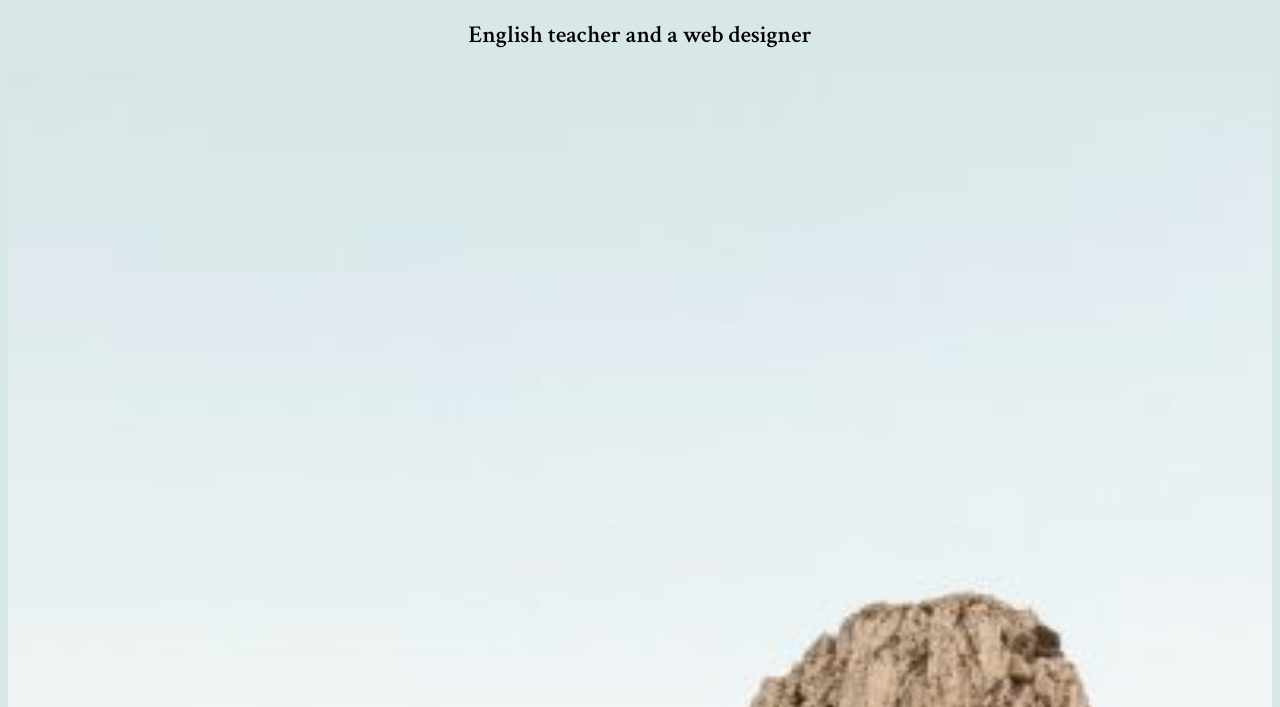
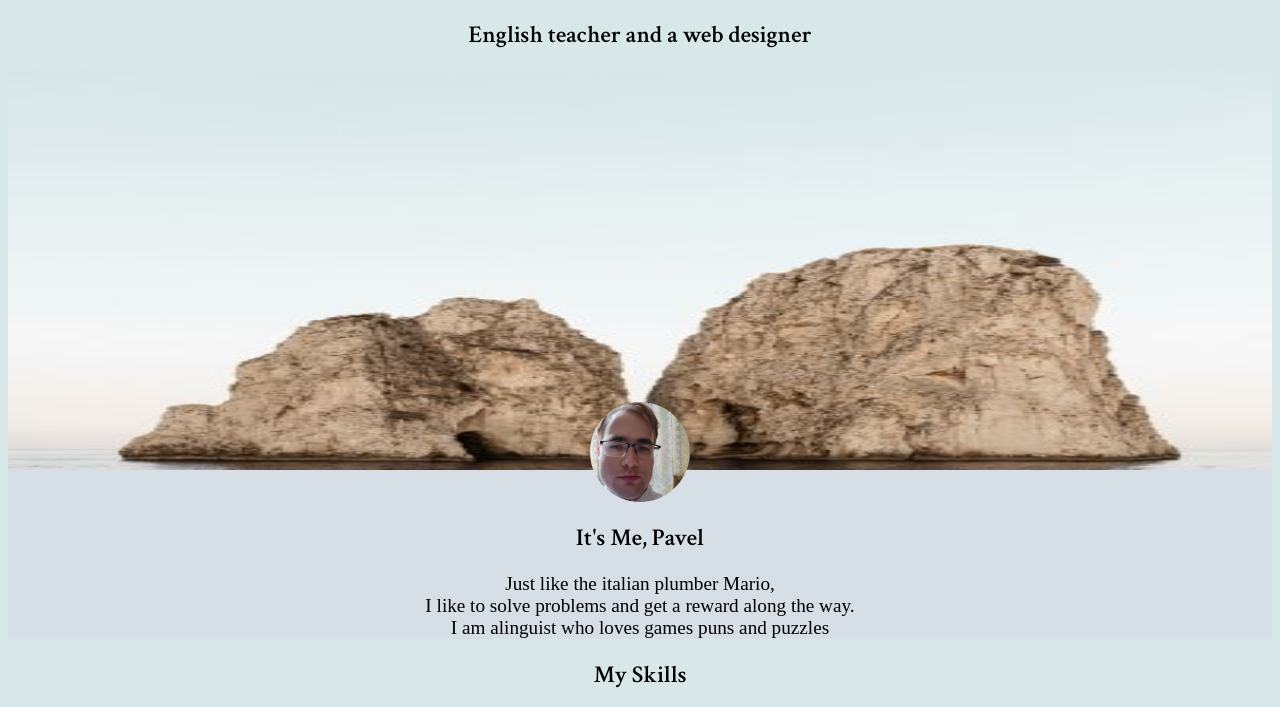
Before and after one commit to pavel874/My-HTML-Portfolio, a plain HTML site: page index.html in a window 1280 px wide. Shown: the part 67-774 px from the top of the page. Drawn offline with Linux system fonts and the light colour scheme; grey boxes are pictures that could not be loaded.

Commit message:
Add files via upload

```diff
--- a/style.css
+++ b/style.css
@@ -35,14 +35,14 @@ a:link{
 .top-container{
 
     width:100%;
-    max-height:fit-content;
+    max-height:50vh;
 }
 .top-container .title-text{
     text-align: center;
 
 }
 .top-container img{
-    max-height: fit-content;
+    max-height: 50vh;
     display: block;
     margin-left: auto;
     margin-right: auto;
```
